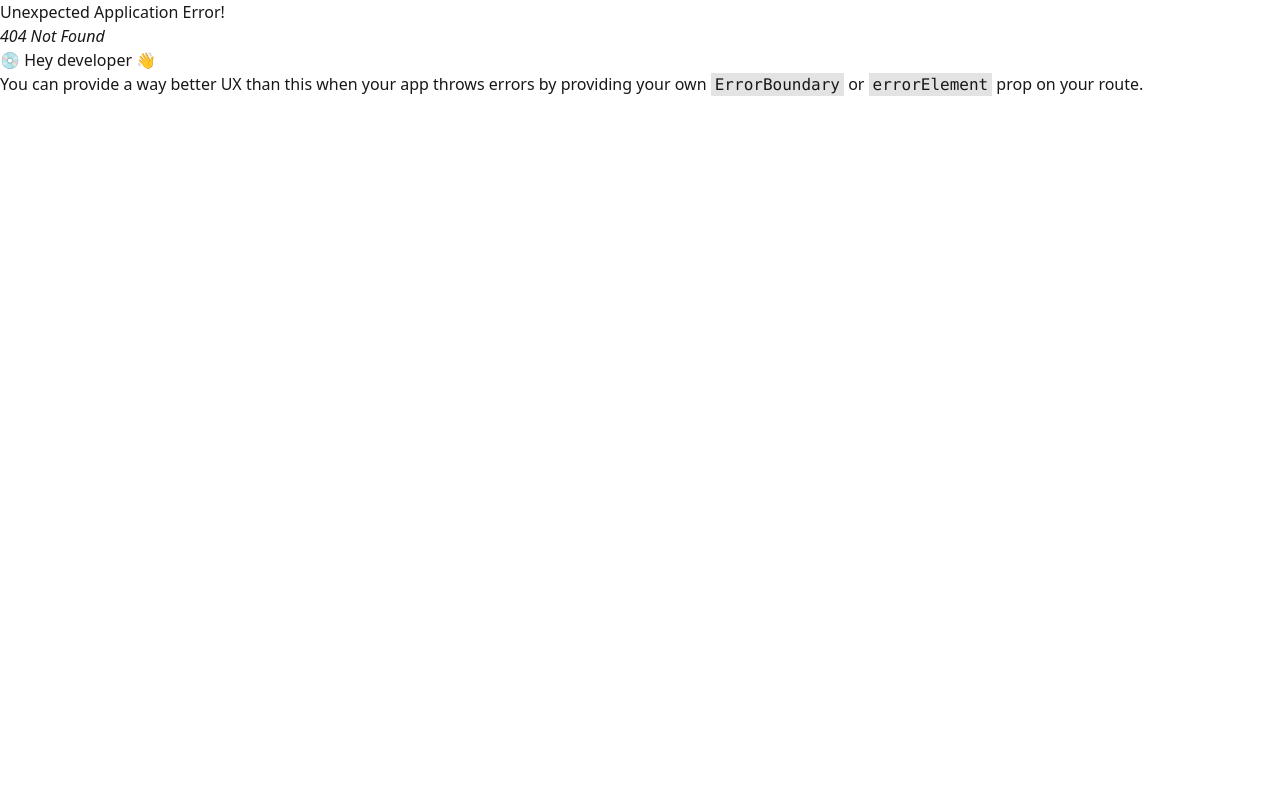
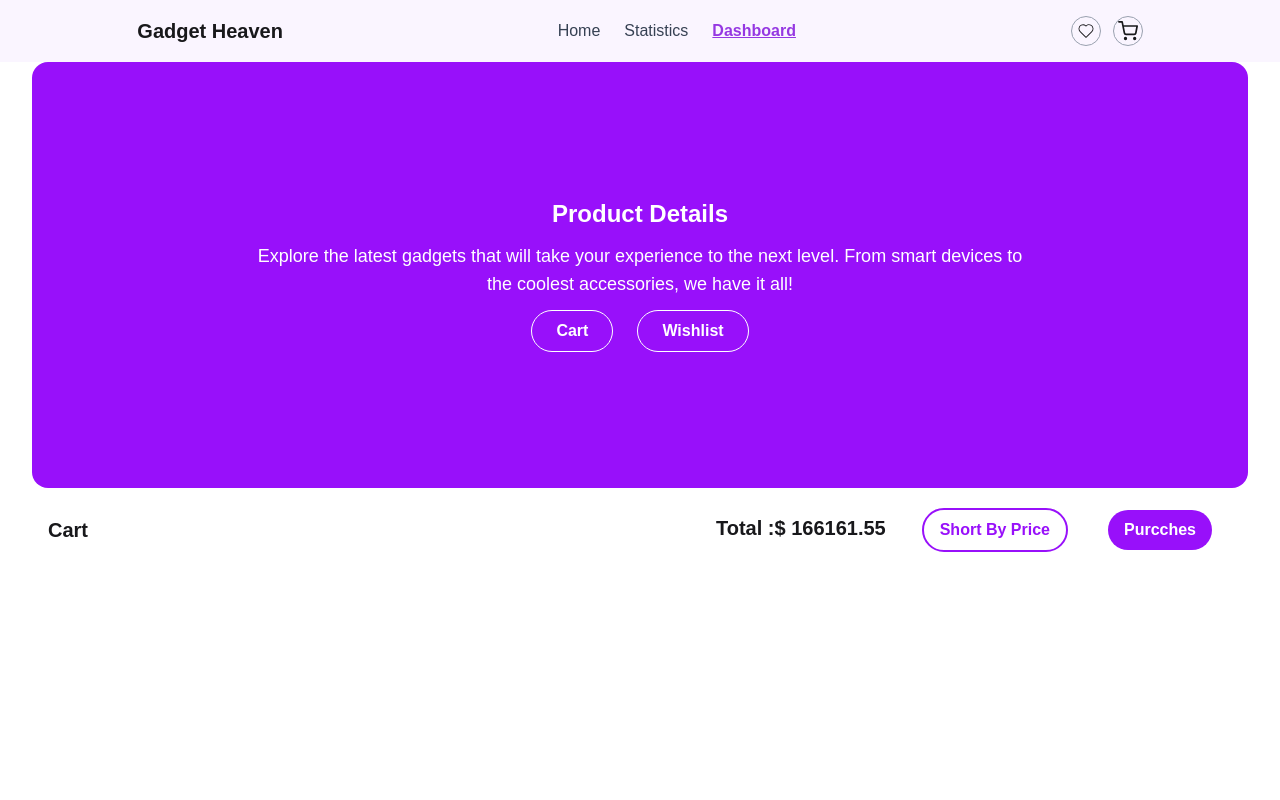
Before and after one commit to tanmayislam2006/gadget-haven, a React (Vite) app: page /dashboard/cart in a window 1280 px wide. Before the commit this address had no page. Shown: the top 800 px of the page. Built offline with nearby package versions, Linux system fonts and the light colour scheme.

Commit message:
Add Cart and Dashboard components; integrate react-toastify for notifications and update availability in allData.json

```diff
--- a/package.json
+++ b/package.json
@@ -15,6 +15,7 @@
     "react-dom": "^19.0.0",
     "react-icons": "^5.5.0",
     "react-router": "^7.5.0",
+    "react-toastify": "^11.0.5",
     "tailwindcss": "^4.1.4"
   },
   "devDependencies": {
--- a/public/allData.json
+++ b/public/allData.json
@@ -13,7 +13,7 @@
         "LiDAR Scanner",
         "Up to 2TB storage"
       ],
-      "availability": true,
+      "availability": false,
       "rating": 4.8
     },
     {
--- /dev/null
+++ b/src/Components/Cart/Cart.jsx
@@ -0,0 +1,42 @@
+import React from "react";
+import { cartProduct } from "../../Page/ProductDetails/ProductDetails";
+import HeroImage from "../../assets/banner.jpg";
+
+const Cart = () => {
+  return (
+    <div className="my-5 mx-4">
+      <div className="flex justify-between items-center my-4">
+        <div className="">
+          <h1 className="text-xl font-bold">Cart</h1>
+        </div>
+        <div className="">
+          <span className="mx-4 font-bold text-xl">Total :$ 166161.55</span>
+          <button className="mx-5 border-2 rounded-4xl px-4 py-2 text-purple-600 font-bold ">
+            Short By Price
+          </button>
+          <button className="px-4 py-2 rounded-3xl bg-purple-600 font-bold text-white cursor-pointer mx-5">
+            Purcches
+          </button>
+        </div>
+      </div>
+      <div className="">
+        {cartProduct.map((cartItem, index) => {
+          return (
+            <div key={index} className="flex gap-3 my-3 bg-gray-100 p-4 rounded-lg">
+              <div className="w-80">
+                <img src={HeroImage}  className='rounded-2xl' alt="" />
+              </div>
+              <div className="">
+                <h3 className="text-xl font-bold">{cartItem.product_title}</h3>
+                <p className="text-gray-600 text-lg">{cartItem.description}</p>
+                <p className="text-gray-900 text-lg font-bold">Price : $ {cartItem.price}</p>
+              </div>
+            </div>
+          );
+        })}
+      </div>
+    </div>
+  );
+};
+
+export default Cart;
--- a/src/Components/Footer/Footer.jsx
+++ b/src/Components/Footer/Footer.jsx
@@ -2,7 +2,7 @@ import React from 'react';
 
 const Footer = () => {
     return (
-        <div className='w-full mt-10'>
+        <div className='w-full mt-10 mt-80'>
            <div className="w-10/12 mx-auto border-b-2 border-gray-400 py-8 my-8">
                 <h1 className="text-2xl font-bold text-center">Gadget Heaven</h1>
                 <p className="my-3 text-center text-gray-600 ">Leading the way in cutting-edge technology and innovation.</p>
--- /dev/null
+++ b/src/Page/DashBoard/DasBoard.jsx
@@ -0,0 +1,53 @@
+import React, { useState } from "react";
+import { Link, Outlet } from "react-router";
+
+const DasBoard = () => {
+  const [active, setActive] = useState("");
+
+  return (
+    <div className="mx-8">
+      <div className="bg-purple-600 py-30 rounded-2xl">
+        <div className="my-4 flex flex-col items-center">
+          <h1 className="font-bold text-center text-2xl text-white">
+            Product Details
+          </h1>
+          <p className="my-3  text-center text-lg max-w-3xl text-white">
+            Explore the latest gadgets that will take your experience to the
+            next level. From smart devices to the coolest accessories, we have
+            it all!
+          </p>
+          <div className="flex gap-6">
+            <Link to="/dashboard/cart">
+              {" "}
+              <button
+                onClick={() => setActive("cart")}
+                className={`${
+                  active === "cart"
+                    ? "bg-white text-purple-600"
+                    : "text-white border-white "
+                }font-bold rounded-4xl border  px-6 py-2 `}
+              >
+                Cart
+              </button>
+            </Link>
+            <Link to="/dashboard/wishlist">
+              <button
+                onClick={() => setActive("wishlist")}
+                className={`${
+                  active === "wishlist"
+                    ? "bg-white text-purple-600"
+                    : "text-white border-white "
+                }font-bold rounded-4xl border  px-6 py-2 `}
+              >
+                Wishlist
+              </button>
+            </Link>
+          </div>
+        </div>
+      </div>
+      <Outlet></Outlet>
+    </div>
+  );
+};
+
+export default DasBoard;
--- a/src/Page/ProductDetails/ProductDetails.jsx
+++ b/src/Page/ProductDetails/ProductDetails.jsx
@@ -1,13 +1,17 @@
 import { useState, useEffect } from "react";
-import { useLoaderData, useParams } from "react-router";
+import { useLoaderData, useNavigate, useParams } from "react-router";
 import HeroImage from "../../assets/banner.jpg";
-import Hero from "../../Components/Hero/Hero";
+import { toast } from "react-toastify";
+
+export const cartProduct = [];
 
 const ProductDetails = () => {
+  const navigate = useNavigate(""); // Fixed typo
   const { productId } = useParams();
   const alldata = useLoaderData();
   const [details, setDetails] = useState({});
-  //  handle side effect
+
+  // Handle side effect
   useEffect(() => {
     const product = alldata.find((item) => item.product_id === productId);
     if (product) {
@@ -15,32 +19,76 @@ const ProductDetails = () => {
     }
   }, [alldata, productId]);
 
+  const handleAddToCart = (product) => {
+    const isProductInCart = cartProduct.some(
+      (item) => item.product_id === product.product_id
+    );
+    if (isProductInCart) {
+      toast.error("Product already in cart");
+    } else {
+      cartProduct.push(product);
+      toast.success("Product already in cart");
+    }
+    console.log(cartProduct);
+  };
+
   return (
     <div className="bg-purple-600 py-30 rounded-2xl">
       <div className="my-4 flex flex-col items-center">
         <h1 className="font-bold text-center text-2xl text-white">
           Product Details
         </h1>
-        <p className="my-3  text-center text-lg max-w-3xl text-white">
+        <p className="my-3 text-center text-lg max-w-3xl text-white">
           Explore the latest gadgets that will take your experience to the next
           level. From smart devices to the coolest accessories, we have it all!
         </p>
       </div>
-      <div className="max-w-5xl mx-auto relative  ">
-        {/* card  */}
-        <div className="absolute  rounded-lg bg-white mb-44">
-          <div className="flex ">
-            <div className="p-2 ">
-              <img src={HeroImage} className="rounded-lg"alt="" />
+      <div className="max-w-5xl mx-auto relative">
+        {/* card */}
+        <div className="absolute rounded-lg bg-white mb-44">
+          <div className="flex gap-3">
+            <div className="p-2 w-1/2">
+              <img src={HeroImage} className="rounded-lg h-full" alt="" />
             </div>
             <div className="mb-3">
-                <h3 className="font-bold text-xl my-3">{details.product_title}</h3>
-                <p className="text-lg text-gray-600">Price : $ {details.price}</p>
-                <div className="">
-                    <button className="bg-green-200 rounded-2xl border my-1 border-green-600 px-3 py-1">{details.availability === true?"InStock":"NAI"}</button>
-                </div>
-                Lorem ipsum dolor sit amet consectetur adipisicing elit. Minima quod maxime, nostrum unde ducimus voluptatum saepe deleniti enim nobis error tempora cumque, itaque natus iure veritatis ex! Natus, sequi. Omnis?
-
+              <h3 className="font-bold text-xl my-3">
+                {details.product_title}
+              </h3>
+              <p className="text-lg text-gray-600">Price : $ {details.price}</p>
+              <div className="">
+                <button className="bg-green-200 rounded-2xl border my-1 border-green-600 px-3 py-1">
+                  {details.availability === true ? "InStock" : "Out of Stock"}
+                </button>
+              </div>
+              <p className="my-2 text-gray-600">{details.description}</p>
+              <div className="">
+                <h1 className="font-bold text-lg">Specification</h1>
+                {details.specification?.map((specificationDt, index) => (
+                  <p key={index} className="text-gray-600 text-md">
+                    {specificationDt}
+                  </p>
+                ))}
+              </div>
+              <div className="">
+                <h1 className="text-xl font-bold">Rating</h1>
+                <button className="bg-gray-300 px-4 py-2 rounded-3xl">
+                  {details.rating}
+                </button>
+              </div>
+              <div className="mt-3 flex justify-around gap-4">
+                <button
+                  onClick={() => handleAddToCart(details)}
+                  className="cursor-pointer px-4 py-2 rounded-xl text-white font-bold bg-purple-600"
+                >
+                  Add To Cart
+                </button>
+                <button
+                  onClick={() => navigate(-1)}
+                  className="cursor-pointer px-4 py-2 rounded-xl text-white font-bold bg-purple-600"
+                >
+                  Continue
+                </button>
+              </div>
             </div>
           </div>
         </div>
--- a/src/main.jsx
+++ b/src/main.jsx
@@ -5,6 +5,9 @@ import { createBrowserRouter, RouterProvider } from "react-router";
 import Root from "./Page/Root/Root";
 import Home from "./Components/Home/home";
 import ProductDetails from "./Page/ProductDetails/ProductDetails";
+import DasBoard from "./Page/DashBoard/DasBoard";
+import Cart from "./Components/Cart/Cart";
+import { ToastContainer } from "react-toastify";
 
 const router = createBrowserRouter([
   {
@@ -17,7 +20,11 @@ const router = createBrowserRouter([
         element: <Home />,
       },
       { path: "/statistics", element: <h1>Statistics</h1> },
-      { path: "/dashboard", element: <h1>DashBoard</h1> },
+      { path: "/dashboard", Component:DasBoard,children:[
+        {path:'cart', Component:Cart},
+        {path:'wishlist', element:<h1>whislist</h1>}
+
+      ]},
       {
         path: "/:productId",
         loader: () => fetch("allData.json"),
@@ -29,6 +36,7 @@ const router = createBrowserRouter([
 
 createRoot(document.getElementById("root")).render(
   <StrictMode>
+    <ToastContainer></ToastContainer>
     <RouterProvider router={router} />
   </StrictMode>
 );
```
Also changed, not shown: 1 other file (tests, documents, lock files or other folders).
